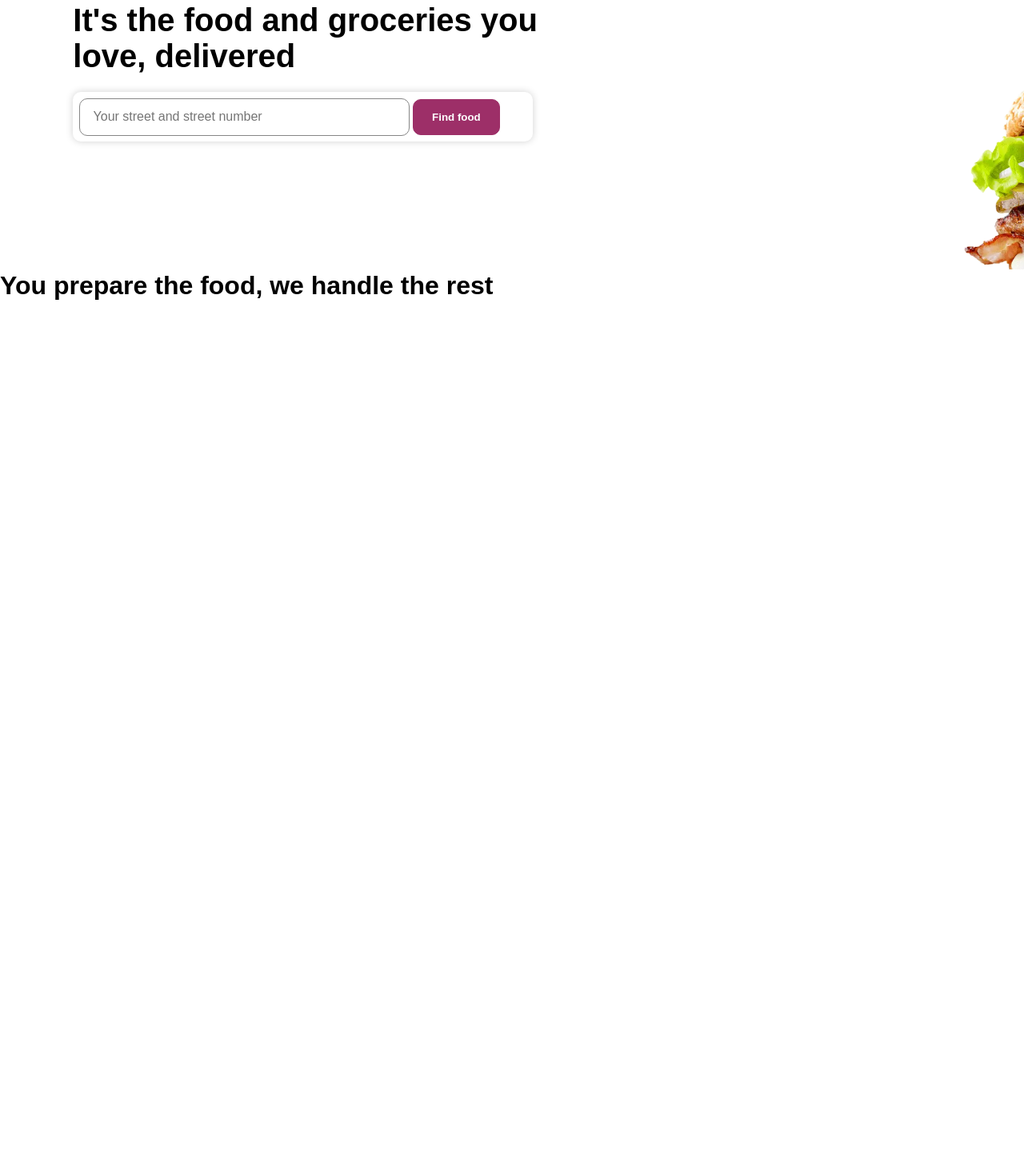
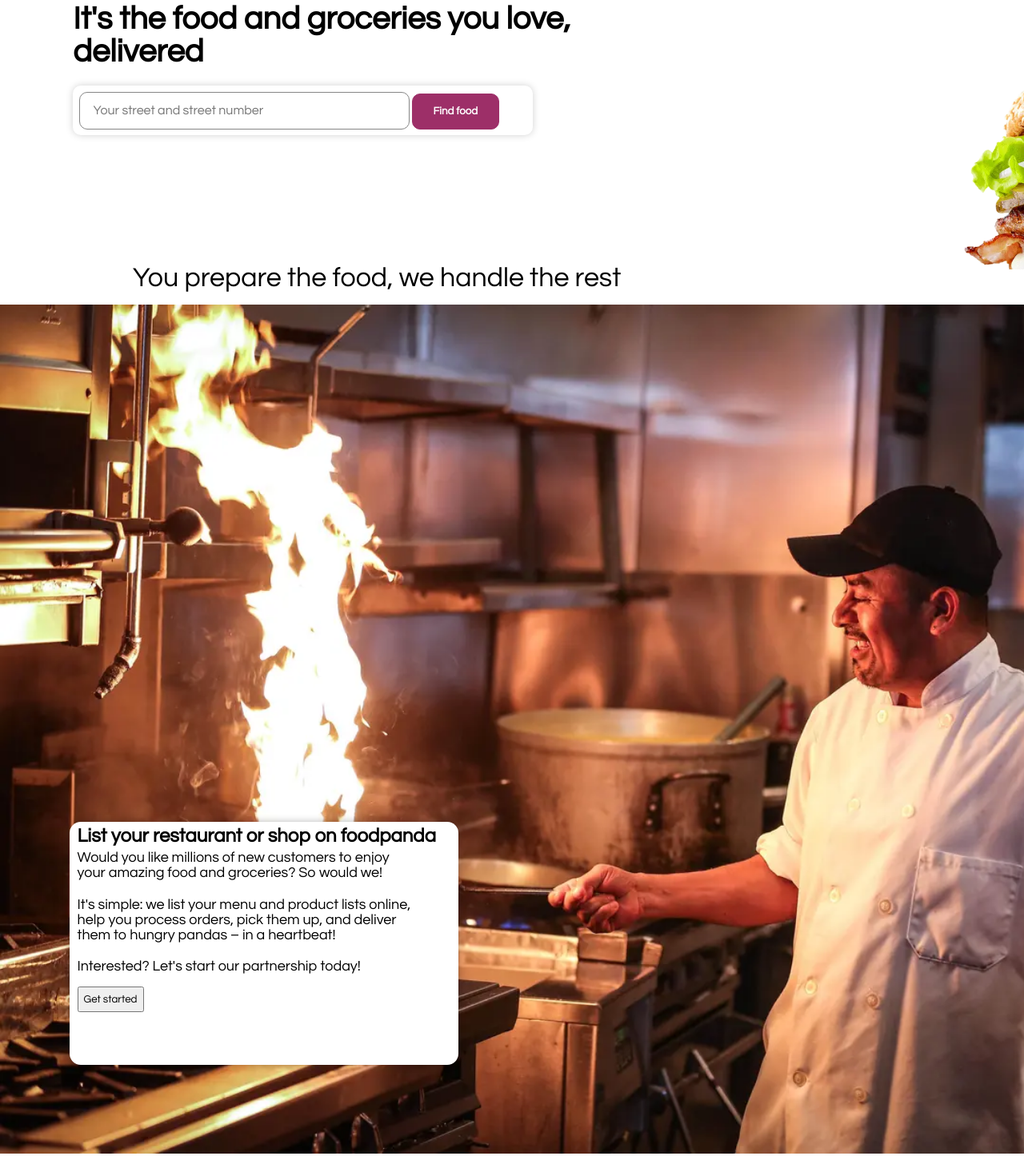
Before and after one commit to DaniyalSaud/FoodPanda-clone, a plain HTML site: page dup.html in a window 1280 px wide. Shown: the part 272-1718 px from the top of the page at 80% size. Before the commit the page ends 800 px from the top, so only its background shows below. Drawn offline with Linux system fonts and the light colour scheme.

Commit message:
sec-b added to file

```diff
--- a/dup.html
+++ b/dup.html
@@ -42,7 +42,21 @@
     <br/> <br/> <br/> <br/> <br/> <br/> <br/> <br/> <br/>
 
     <div class="main-sec-b">
-        <h1>You prepare the food, we handle the rest</h1>
+        <h1 id="sec-b-text">You prepare the food, we handle the rest</h1>
+        <br/>
+        <div class="sec-b-img-div">
+            <img id="sec-b-img" src="images/big-image-2.png" alt="A Chef playing with fire, playing with his life" height="500"/>
+            <div class="sec-b-text-box">
+                <h1 style="font-size: 24px; margin-left: 2%; padding-top: 1%;">List your restaurant or shop on foodpanda</h1>
+                <p id="sec-b-para">Would you like millions of new customers to enjoy your amazing food and groceries? So would we!</p>
+                <br/>
+                <p id="sec-b-para">It's simple: we list your menu and product lists online, help you process orders, pick them up, and deliver them to hungry pandas – in a heartbeat!</p>
+                <br/>
+                <p id="sec-b-para">Interested? Let's start our partnership today!
+                </p>
+                <br/>
+                <button id="sec-b-start-btn">Get started</button>
+            </div>
     </div>
 
 </body>
--- a/styleDup.css
+++ b/styleDup.css
@@ -1,12 +1,12 @@
 *{
     margin: 0px;
-    font-family: centrury gothic, sans-serif;
+    font-family: century gothic, sans-serif;
 }
 
 body{
     min-width: 1660px;
     max-width: 1940px;
-    overflow: hidden;
+    overflow:  auto;
 }
 
 .top-nav{
@@ -155,3 +155,45 @@ body{
 #sec-a-img{
     margin-left: 45%;
 }
+
+/* Section B */
+
+#sec-b-text{
+    font-size: 34px;
+    font-weight: 400;
+    margin-top: 1%;
+    margin-left: 10%;
+}
+
+#sec-b-img{
+    width:  100%;
+    height: 100%;
+    position: relative;
+}
+
+.sec-b-text-box{
+    background-color: rgb(255, 255, 255);
+    width: 38%;
+    max-width: 680px;
+    min-width: 20%;
+    height: 19rem;
+    border-radius: 14px;
+    margin-left: 6%;
+    box-shadow: 0px 0px 10px rgba(0, 0, 0, 0.288);
+    position: absolute;
+    top: 1300px;
+    left: 10px;
+
+}
+
+#sec-b-para{
+    font-size: 18px;
+    margin-left: 2%;
+    margin-right: 10%;
+    margin-top: 1%;
+}
+
+#sec-b-start-btn{
+    margin-left: 2%;
+    height: 2rem;
+}
```
